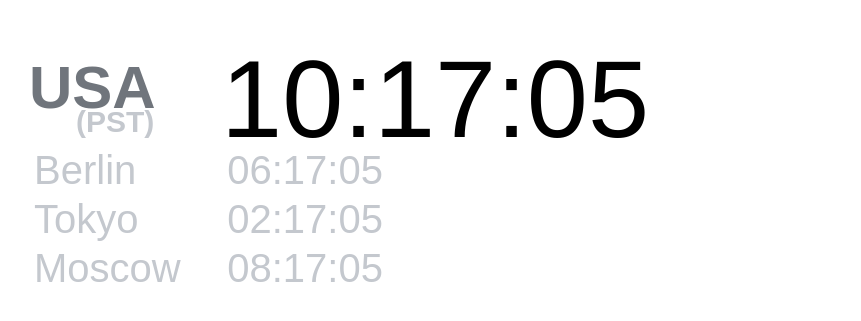
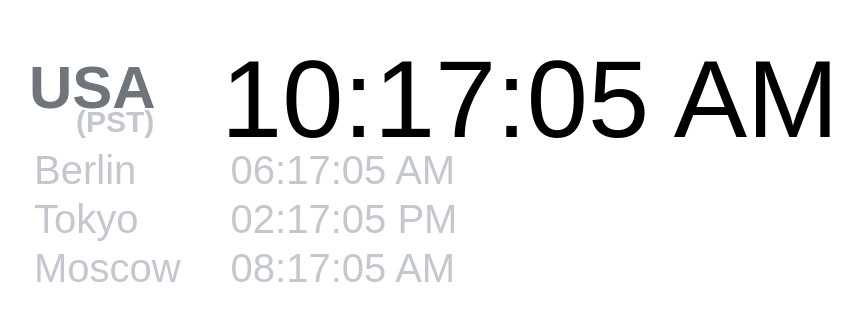
Before and after one commit to Borets/codify-work, a plain HTML site: page clock/index.html in a window 1280 px wide. Shown: the part 265-586 px from the top of the page, without its empty margins (339-1200 px from the left). Drawn offline with Linux system fonts and the light colour scheme.

Commit message:
urs() + TimeZon

```diff
--- a/clock/css/stylesheet.css
+++ b/clock/css/stylesheet.css
@@ -49,7 +49,7 @@
 .lower-table {
 	margin-top: 10px;
 	margin-left: -270px;
-	width: 400px;
+	width: 500px;
 	color:  #c4c8ce;
 }
 
--- a/clock/js/main.js
+++ b/clock/js/main.js
@@ -24,13 +24,15 @@ function GetTime (TimeZone) {
 	var hours = today.getUTCHours() + TimeZone;
 	var minutes = today.getUTCMinutes()
 	var seconds = today.getUTCSeconds()
+	var ampm = "PM";
 
+	if (hours > 12) {ampm = "PM"} else {ampm = "AM"}
 	if (hours > 12) {hours = hours - 12 }
 	if (hours == 0) {hours = 12}
 	if (hours < 10) {hours = "0" + hours}
 	if (minutes < 10) {minutes = "0" + minutes;}
 	if (seconds < 10) {seconds = "0" + seconds;}
 
-	var TimeScring = hours + ":" + minutes + ":" + seconds
+	var TimeScring = hours + ":" + minutes + ":" + seconds + " " +ampm;
 	return TimeScring;
 }
```
